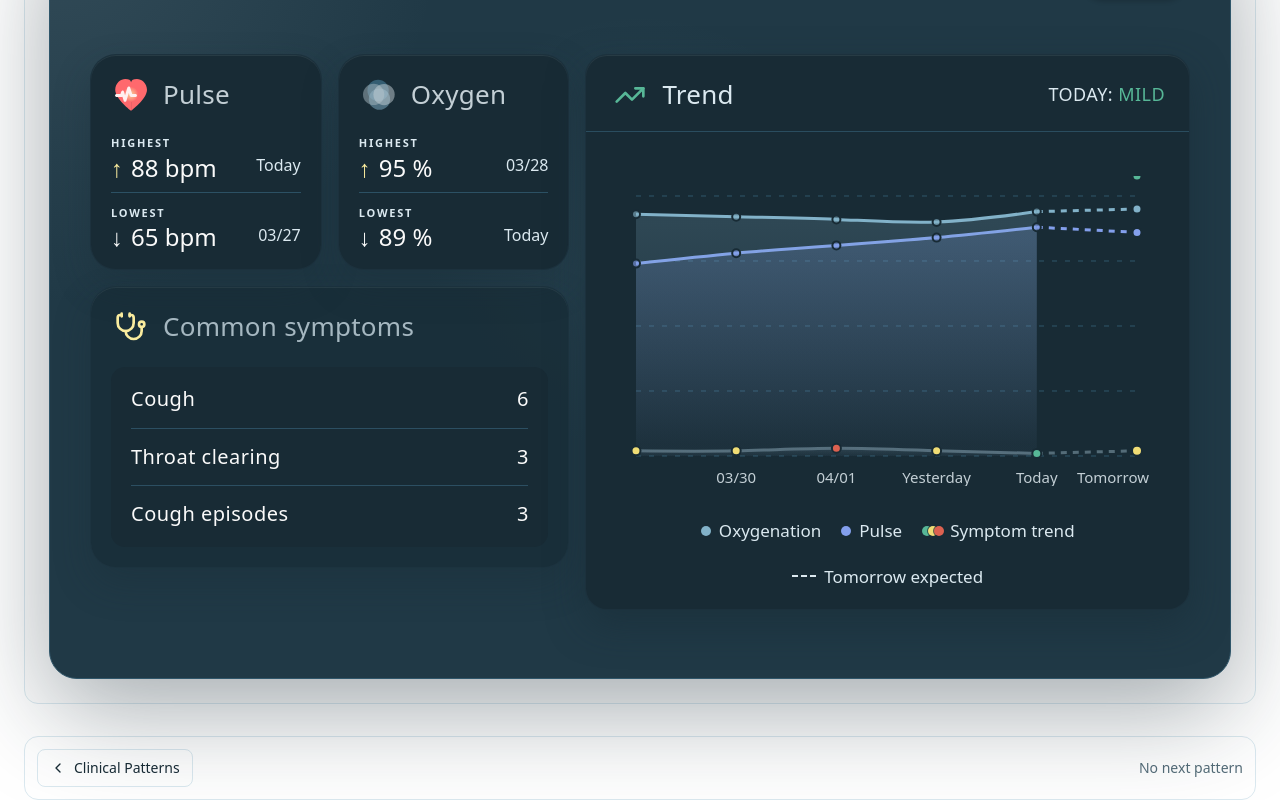
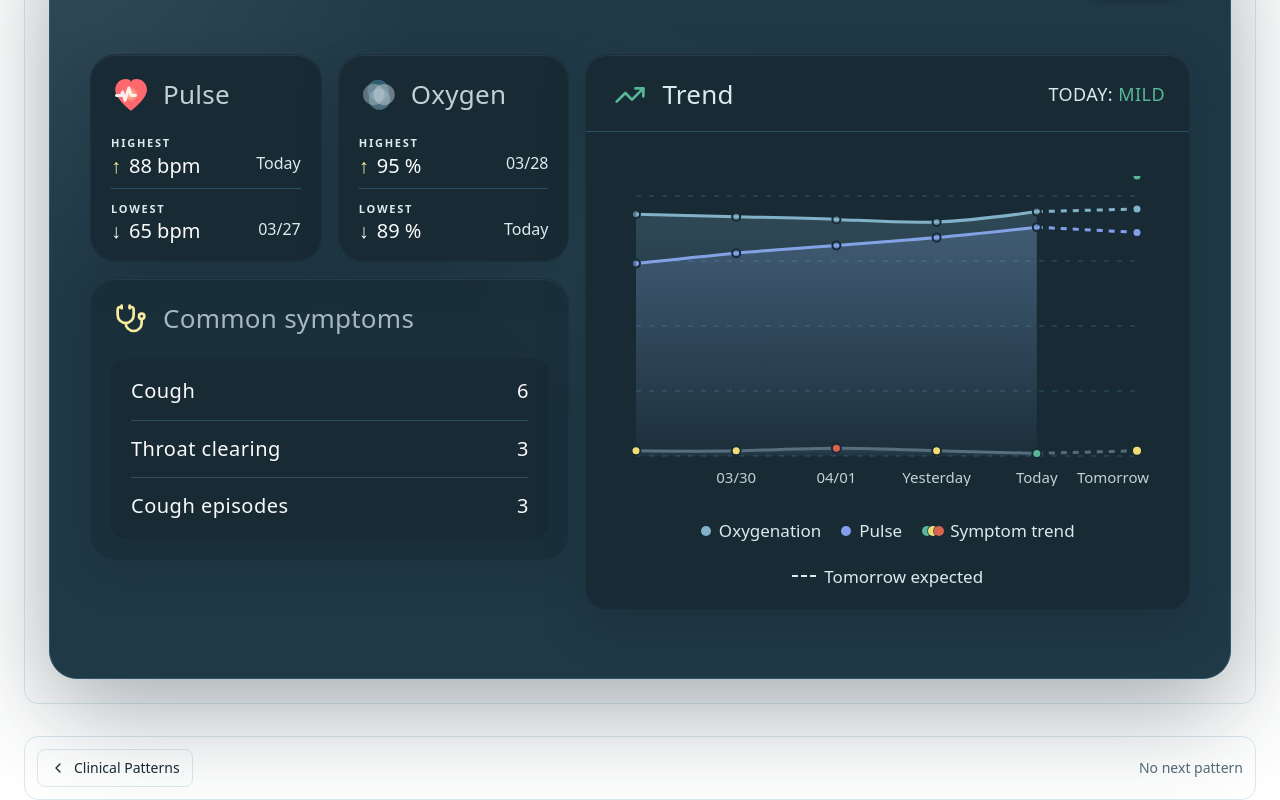
Before and after one commit to edbr/caids, a Next.js app: page /patterns/patient in a window 1280 px wide. Shown: the part 2047-2847 px from the top of the page. Built offline with nearby package versions, Linux system fonts and the light colour scheme.

Commit message:
minor mobile my health

```diff
--- a/components/patterns/PatientMyHealthDemo.tsx
+++ b/components/patterns/PatientMyHealthDemo.tsx
@@ -274,9 +274,9 @@ function HealthSummaryCard({
             <div className="text-[11px] font-semibold uppercase tracking-[0.16em] text-numo-slate-400">
               Highest
             </div>
-            <div className="mt-1 text-[20px] leading-none sm:text-[24px]">
+            <div className="mt-1 text-[20px] leading-none sm:text-[20px]">
               <span className="mr-2 text-numo-yellow-400">↑</span>
-              <span>{highLabel}</span>
+              <span className="font-medium">{highLabel}</span>
             </div>
           </div>
           <div className="text-[14px] tabular-nums text-numo-slate-400 sm:pt-4 sm:text-[16px]">{highDate}</div>
@@ -286,7 +286,7 @@ function HealthSummaryCard({
             <div className="text-[11px] font-semibold uppercase tracking-[0.16em] text-numo-slate-400">
               Lowest
             </div>
-            <div className="mt-1 text-[20px] leading-none sm:text-[24px]">
+            <div className="mt-1 text-[20px] leading-none sm:text-[20px]">
               <span className="mr-2 text-numo-gray-400">↓</span>
               <span>{lowLabel}</span>
             </div>
```
